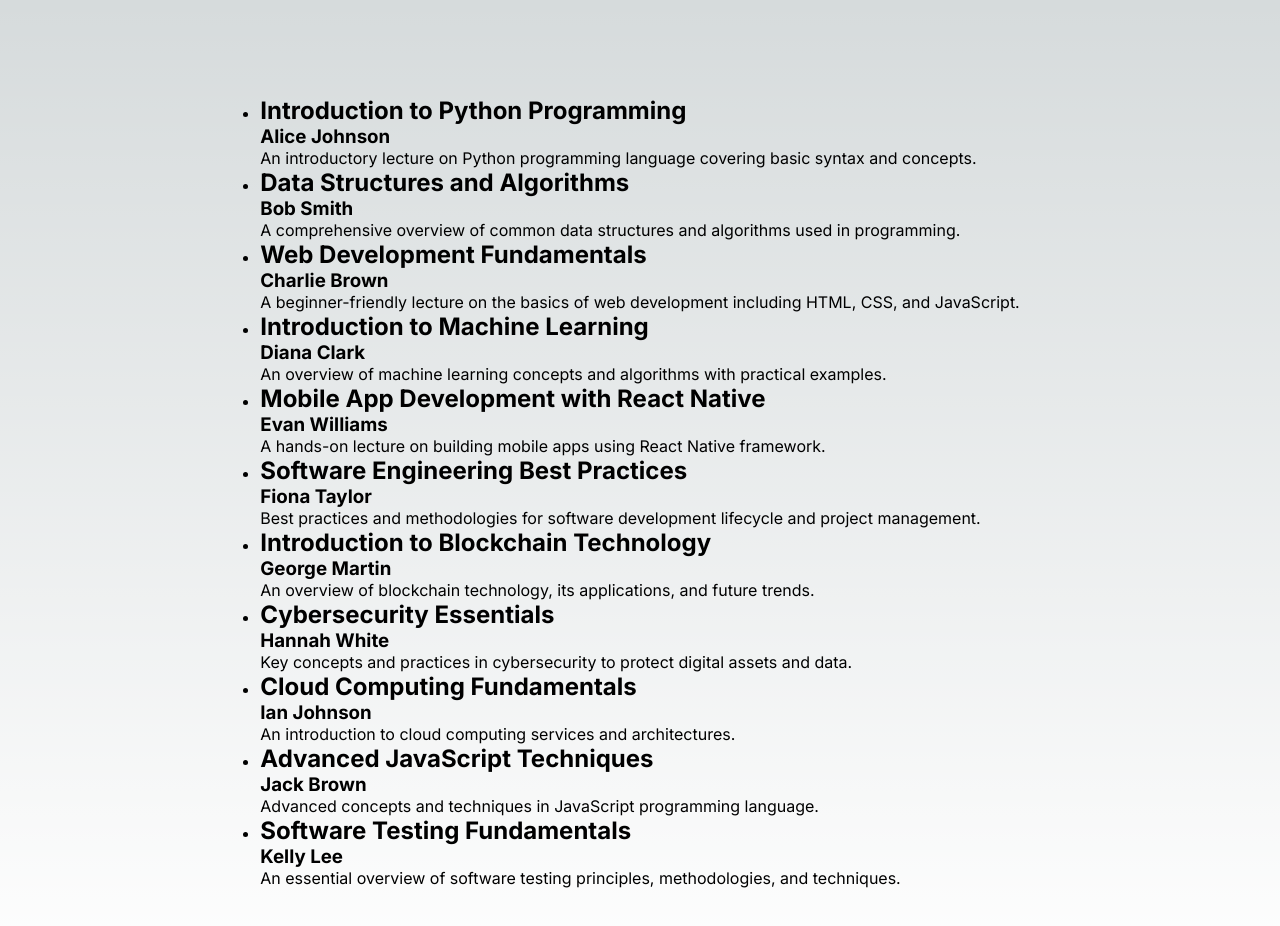
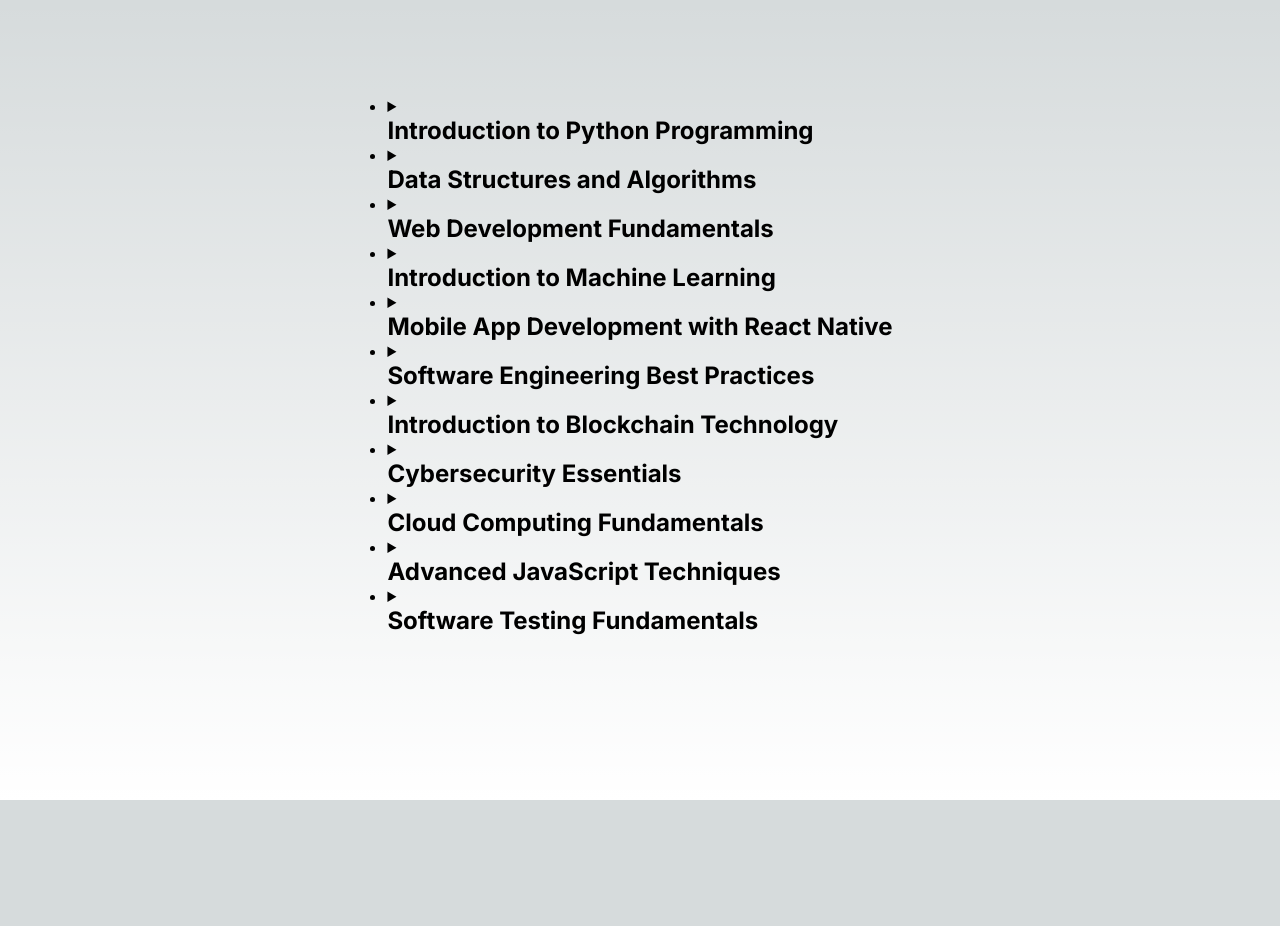
Before and after one commit to LiudmylaBolotova/next-app-test, a Next.js app: page / in a window 1280 px wide. Shown: the top 926 px of the page. After the commit the page ends 800 px from the top, so only its background shows below. Built offline with nearby package versions, Linux system fonts and the light colour scheme.

Commit message:
functionality added

```diff
--- /dev/null
+++ b/src/app/lesson.tsx
@@ -0,0 +1,28 @@
+"use client"
+import { useState } from "react";
+
+type LessonProps = {
+  title: string;
+  lecturer: string;
+  description: string;
+};
+
+type LikeState = "unset" | "liked" |"disliked";
+
+export function Lesson({title, lecturer, description}: LessonProps) {
+    const [likestate, setLikestate] = useState<LikeState>("unset");
+
+    const setLike = () => setLikestate("liked")
+
+  return (
+    <details>
+        <summary>
+        <h2>{title}</h2>
+        </summary>
+
+      <h3>{lecturer}</h3>
+      <p>{description}</p>
+
+    </details>
+  );
+}
--- a/src/app/page.tsx
+++ b/src/app/page.tsx
@@ -1,3 +1,4 @@
+import { Lesson } from "./lesson";
 import lessons from "./lessons.json";
 import styles from "./page.module.css";
 
@@ -7,9 +8,7 @@
       <ul>
        {lessons.lectures.map((lecture)=> {
         return <li key={lecture.id}>
-          <h2>{lecture.title}</h2>
-          <h3>{lecture.lecturer}</h3>
-          <p>{lecture.description}</p>
+          <Lesson title={lecture.title} lecturer={lecture.lecturer} description={lecture.description}/>
         </li>
        })}
       </ul>
```
